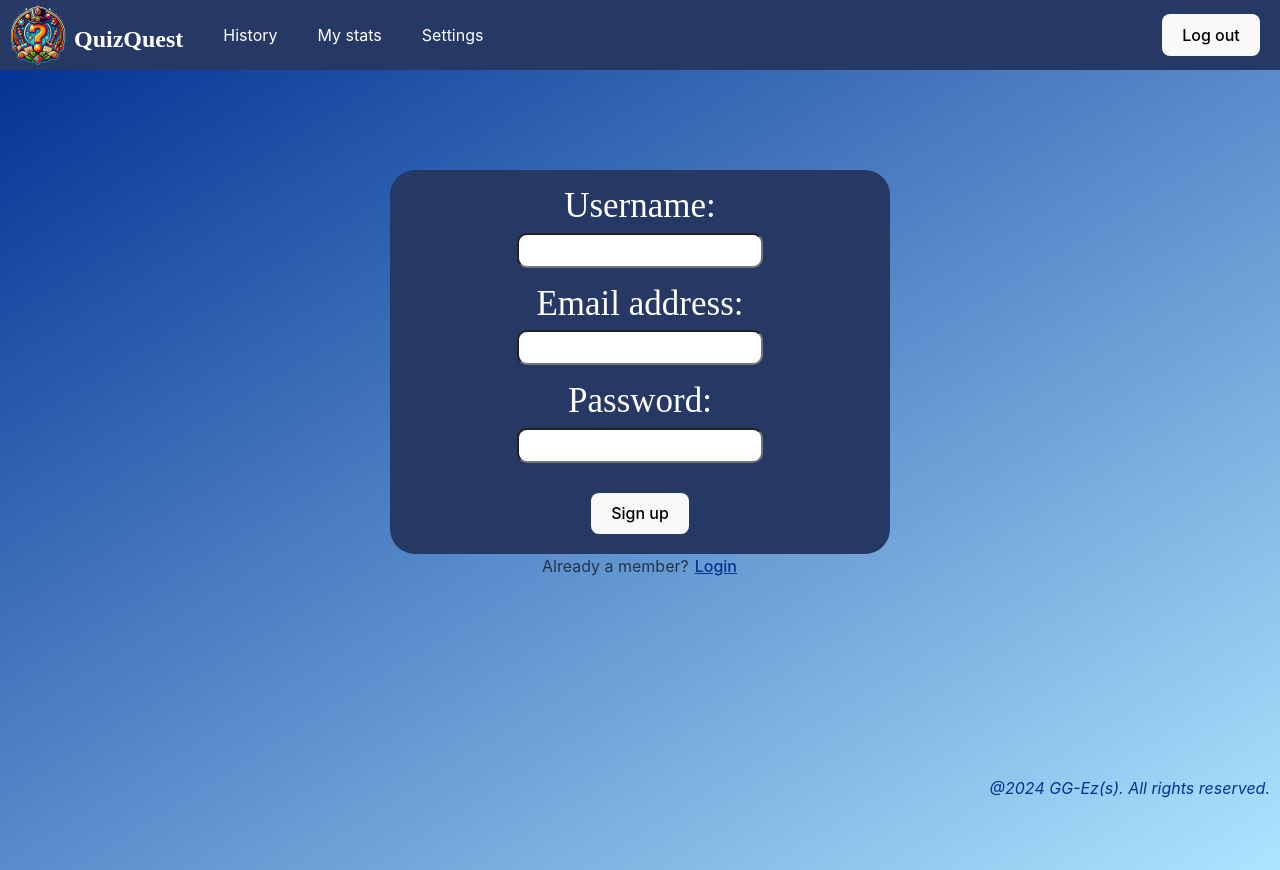
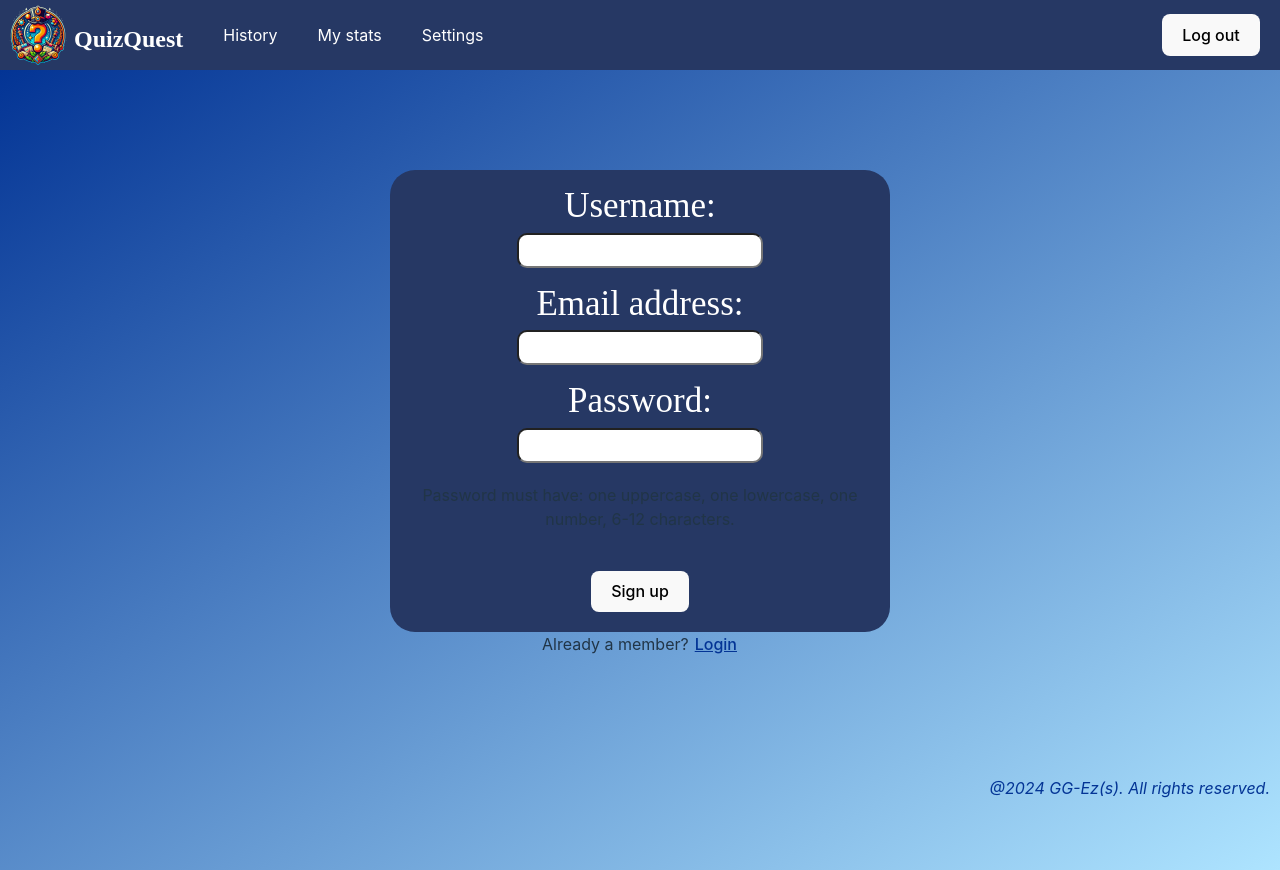
Before and after one commit to CodecoolGlobal/freestyle-mern-project-react-kveszti, a React (Vite) app in the folder client/: page /register in a window 1280 px wide. Built offline with nearby package versions, Linux system fonts and the light colour scheme; a web font is replaced by a local one.

Commit message:
minor user friendly change

```diff
--- a/client/src/Pages/Register/Register.jsx
+++ b/client/src/Pages/Register/Register.jsx
@@ -86,6 +86,7 @@ export default function Register() {
                                 onChange={(e) => setPassword(e.target.value)}
                             />
                         </label>
+                        <p className="pwInst">Password must have: one uppercase, one lowercase, one number, 6-12 characters.</p>
                         <button className='signUpBtn' key="signUp" type="submit">Sign up</button>
                     </form>
 
```
